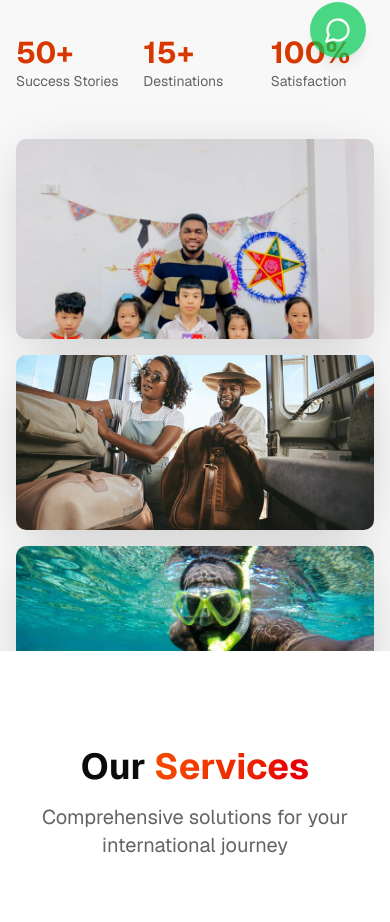
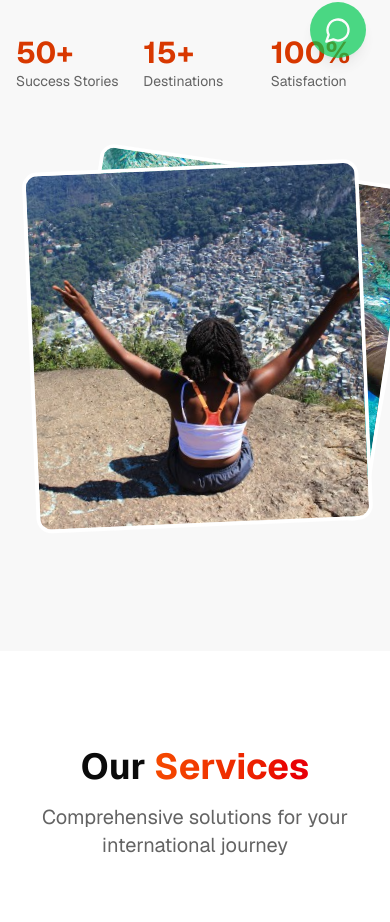
Before and after one commit to heisck/center-for-admission-and-travels, a Next.js app: page / in a window 390 px wide. Shown: the part 762-1684 px from the top of the page. Built offline with nearby package versions, Linux system fonts and the light colour scheme.

Commit message:
responsive hero section

```diff
--- /dev/null
+++ b/components/Stack.tsx
@@ -0,0 +1,124 @@
+import { motion, useMotionValue, useTransform } from 'motion/react';
+import { useState } from 'react';
+
+interface CardRotateProps {
+  children: React.ReactNode;
+  onSendToBack: () => void;
+  sensitivity: number;
+}
+
+function CardRotate({ children, onSendToBack, sensitivity }: CardRotateProps) {
+  const x = useMotionValue(0);
+  const y = useMotionValue(0);
+  const rotateX = useTransform(y, [-100, 100], [60, -60]);
+  const rotateY = useTransform(x, [-100, 100], [-60, 60]);
+
+  function handleDragEnd(_: never, info: { offset: { x: number; y: number } }) {
+    if (Math.abs(info.offset.x) > sensitivity || Math.abs(info.offset.y) > sensitivity) {
+      onSendToBack();
+    } else {
+      x.set(0);
+      y.set(0);
+    }
+  }
+
+  return (
+    <motion.div
+      className="absolute inset-0 flex items-center justify-center cursor-grab"
+      style={{ x, y, rotateX, rotateY }}
+      drag
+      dragConstraints={{ top: 0, right: 0, bottom: 0, left: 0 }}
+      dragElastic={0.6}
+      whileTap={{ cursor: 'grabbing' }}
+      onDragEnd={handleDragEnd}
+    >
+      {children}
+    </motion.div>
+  );
+}
+
+interface StackProps {
+  randomRotation?: boolean;
+  sensitivity?: number;
+  cardDimensions?: { width: string; height: string };
+  sendToBackOnClick?: boolean;
+  cardsData?: { id: number; img: string }[];
+  animationConfig?: { stiffness: number; damping: number };
+}
+
+export default function Stack({
+  randomRotation = false,
+  sensitivity = 200,
+  cardDimensions = { width: "100%", height: "100%" },
+  cardsData = [],
+  animationConfig = { stiffness: 260, damping: 20 },
+  sendToBackOnClick = false
+}: StackProps) {
+  const [cards, setCards] = useState(
+    cardsData.length
+      ? cardsData
+      : [
+          { id: 1, img: "/images/thisshouldbeintegrated5.jpg" },
+          { id: 2, img: "/images/integrate2.jpg" },
+          { id: 3, img: "/images/integrate.jpg" },
+          { id: 4, img: "/images/integrate1.jpg" }
+        ]
+  );
+
+  const sendToBack = (id: number) => {
+    setCards(prev => {
+      const newCards = [...prev];
+      const index = newCards.findIndex(card => card.id === id);
+      const [card] = newCards.splice(index, 1);
+      newCards.unshift(card);
+      return newCards;
+    });
+  };
+
+  return (
+    <div
+      className="relative"
+      style={{
+        width: cardDimensions.width,
+        height: cardDimensions.height,
+        perspective: 600
+      }}
+    >
+      {cards.map((card, index) => {
+        const seededRandomRotate = (id: number, idx: number) => {
+          const seed = id * 997 + idx * 13;
+          const r = (Math.sin(seed) + 1) / 2; // 0..1
+          return r * 10 - 5; // -5..5
+        };
+
+        const randomRotate = randomRotation ? seededRandomRotate(card.id, index) : 0;
+
+        return (
+          <CardRotate key={card.id} onSendToBack={() => sendToBack(card.id)} sensitivity={sensitivity}>
+            <motion.div
+              className="rounded-2xl overflow-hidden border-4 border-white"
+              onClick={() => sendToBackOnClick && sendToBack(card.id)}
+              animate={{
+                rotateZ: (cards.length - index - 1) * 4 + randomRotate,
+                scale: 1 + index * 0.06 - cards.length * 0.06,
+              }}
+              initial={false}
+              transition={{
+                type: 'spring',
+                stiffness: animationConfig.stiffness,
+                damping: animationConfig.damping
+              }}
+              style={{
+                width: cardDimensions.width,
+                height: cardDimensions.height,
+                transformOrigin: '90% 90%'
+              }}
+            >
+              <img src={card.img} alt={`card-${card.id}`} className="w-full h-full object-cover pointer-events-none" />
+            </motion.div>
+          </CardRotate>
+        );
+      })}
+    </div>
+  );
+}
--- a/components/hero-section.tsx
+++ b/components/hero-section.tsx
@@ -1,8 +1,17 @@
 "use client"
 
 import Link from "next/link"
+import { useEffect, useState } from 'react'
 //import Image from "next/image"
-import Masonry from './Masonry';
+import Masonry from './Masonry'
+import Stack from './Stack'
+
+const images = [
+  { id: 1, img: "/images/thisshouldbeintegrated5.jpg" },
+  { id: 2, img: "/images/integrate2.jpg" },
+  { id: 3, img: "/images/integrate.jpg" },
+  { id: 4, img: "/images/integrate1.jpg" }
+];
 
 const items = [
     {
@@ -104,17 +113,21 @@ export default function HeroSection() {
             <div className="absolute inset-0 bg-transparent rounded-3xl "></div>
             <div className="relative bg-transparent rounded-3xl ">
               <div className="relative h-96 rounded-2xl ">
-                <Masonry
-                  items={items}
-                  ease="power3.out"
-                  duration={0.6}
-                  stagger={0.05}
-                  animateFrom="bottom"
-                  scaleOnHover={true}
-                  hoverScale={0.95}
-                  blurToFocus={true}
-                  colorShiftOnHover={false}
-                />
+                {
+                  // render Masonry on larger screens (>=768px), Stack on smaller
+                }
+                {typeof window !== 'undefined' ? (
+                  <ResponsiveChooser images={images} items={items} />
+                ) : (
+                  // during SSR render the Stack fallback
+                  <Stack
+                    randomRotation={true}
+                    sensitivity={180}
+                    sendToBackOnClick={true}
+                    cardDimensions={{ width: "100%", height: "100%" }}
+                    cardsData={images}
+                  />
+                )}
                 {/* <Image
                   src="/images/thisshouldbeintegrated5.jpg"
                   alt="Team engagement"
@@ -131,3 +144,45 @@ export default function HeroSection() {
     </section>
   )
 }
+
+function ResponsiveChooser({ images, items }: { images: { id: number; img: string }[]; items: any[] }) {
+  const [isLarge, setIsLarge] = useState(false)
+
+  useEffect(() => {
+    const mq = window.matchMedia('(min-width:768px)')
+    const handler = (e: MediaQueryListEvent) => setIsLarge(e.matches)
+    setIsLarge(mq.matches)
+    if (mq.addEventListener) mq.addEventListener('change', handler)
+    else mq.addListener(handler as any)
+    return () => {
+      if (mq.removeEventListener) mq.removeEventListener('change', handler)
+      else mq.removeListener(handler as any)
+    }
+  }, [])
+
+  if (isLarge) {
+    return (
+      <Masonry
+        items={items}
+        ease="power3.out"
+        duration={0.6}
+        stagger={0.05}
+        animateFrom="bottom"
+        scaleOnHover={true}
+        hoverScale={0.95}
+        blurToFocus={true}
+        colorShiftOnHover={false}
+      />
+    )
+  }
+
+  return (
+    <Stack
+      randomRotation={true}
+      sensitivity={180}
+      sendToBackOnClick={true}
+      cardDimensions={{ width: "100%", height: "100%" }}
+      cardsData={images}
+    />
+  )
+}
--- a/package.json
+++ b/package.json
@@ -47,6 +47,7 @@
     "gsap": "^3.13.0",
     "input-otp": "1.4.1",
     "lucide-react": "^0.454.0",
+    "motion": "^12.23.24",
     "next": "16.0.3",
     "next-themes": "^0.4.6",
     "react": "19.2.0",
```
Also changed, not shown: 1 other file (tests, documents, lock files or other folders).
